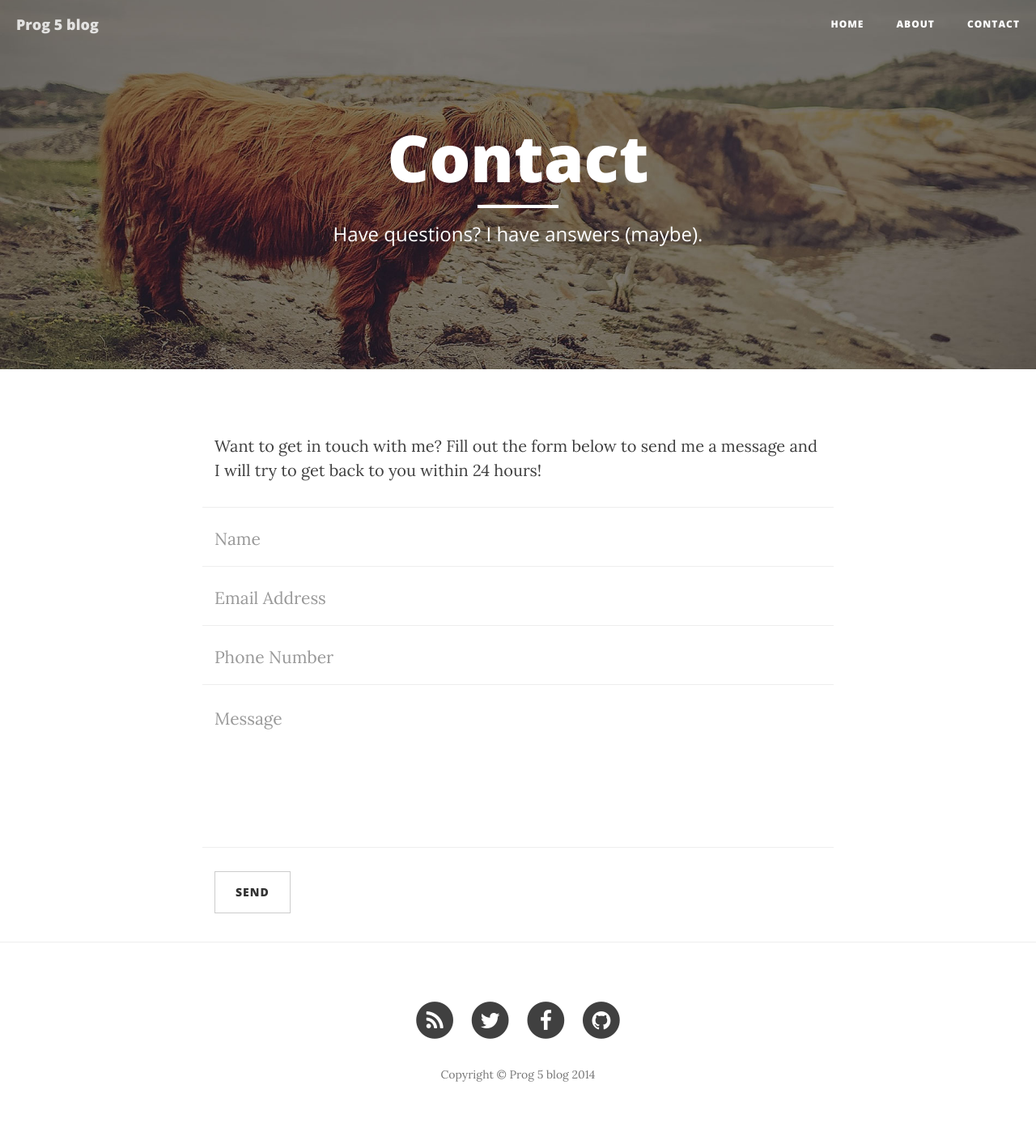
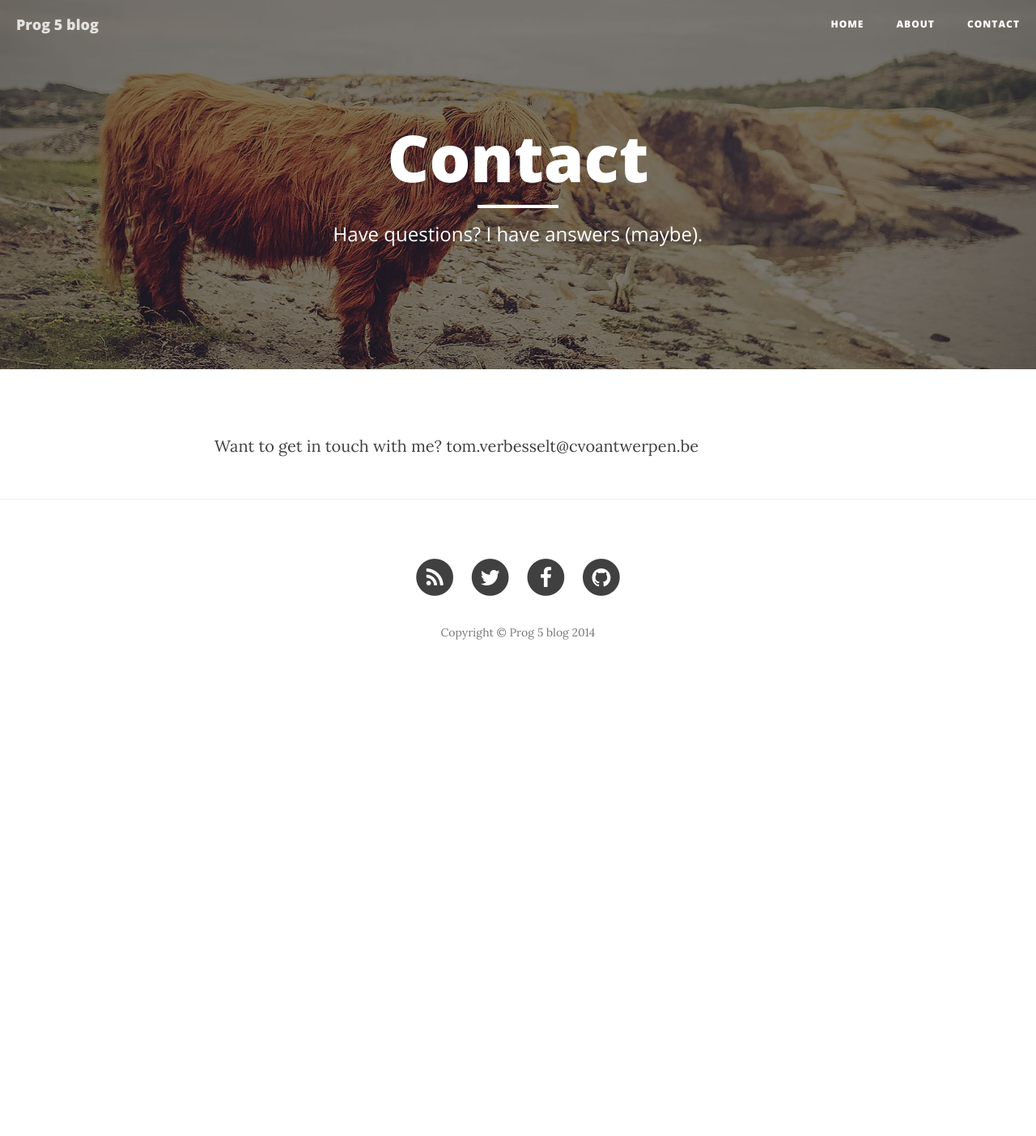
Before and after one commit to tverbesselt/prog5, a Jekyll site: the page built from contact.html, in a window 1280 px wide. Shown: the whole page at 81% size. Built offline with Jekyll 4.4.1, drawn with Linux system fonts in a browser that asks for light colours; nearby versions of some CDN libraries; after the commit the page ends 900 px from its top, so only the background shows below that.

```diff
--- a/contact.html
+++ b/contact.html
@@ -5,44 +5,4 @@ description: "Have questions? I have answers (maybe)."
 header-img: "/img/contact-bg.jpg"
 ---
 
-<p>Want to get in touch with me? Fill out the form below to send me a message and I will try to get back to you within 24 hours!</p>
-<!-- Contact Form - Enter your email address on line 19 of the mail/contact_me.php file to make this form work. -->
-<!-- WARNING: Some web hosts do not allow emails to be sent through forms to common mail hosts like Gmail or Yahoo. It's recommended that you use a private domain email address! -->
-<!-- NOTE: To use the contact form, your site must be on a live web host with PHP! The form will not work locally! -->
-<form name="sentMessage" id="contactForm" novalidate>
-    <div class="row control-group">
-        <div class="form-group col-xs-12 floating-label-form-group controls">
-            <label>Name</label>
-            <input type="text" class="form-control" placeholder="Name" id="name" required data-validation-required-message="Please enter your name.">
-            <p class="help-block text-danger"></p>
-        </div>
-    </div>
-    <div class="row control-group">
-        <div class="form-group col-xs-12 floating-label-form-group controls">
-            <label>Email Address</label>
-            <input type="email" class="form-control" placeholder="Email Address" id="email" required data-validation-required-message="Please enter your email address.">
-            <p class="help-block text-danger"></p>
-        </div>
-    </div>
-    <div class="row control-group">
-        <div class="form-group col-xs-12 floating-label-form-group controls">
-            <label>Phone Number</label>
-            <input type="tel" class="form-control" placeholder="Phone Number" id="phone" required data-validation-required-message="Please enter your phone number.">
-            <p class="help-block text-danger"></p>
-        </div>
-    </div>
-    <div class="row control-group">
-        <div class="form-group col-xs-12 floating-label-form-group controls">
-            <label>Message</label>
-            <textarea rows="5" class="form-control" placeholder="Message" id="message" required data-validation-required-message="Please enter a message."></textarea>
-            <p class="help-block text-danger"></p>
-        </div>
-    </div>
-    <br>
-    <div id="success"></div>
-    <div class="row">
-        <div class="form-group col-xs-12">
-            <button type="submit" class="btn btn-default">Send</button>
-        </div>
-    </div>
-</form>
+<p>Want to get in touch with me? tom.verbesselt@cvoantwerpen.be</p>
--- a/package.json
+++ b/package.json
@@ -1,9 +1,9 @@
 {
-    "name": "clean-blog",
-    "title": "Clean Blog",
+    "name": "CVO Antwerpen ",
+    "title": "Programmeren 5 blog",
     "version": "1.0.0",
     "homepage": "http://startbootstrap.com",
-    "author": "Start Bootstrap",
+    "author": "Tom Verbesselt",
     "license": {
         "type": "Apache 2.0",
         "url": "https://github.com/IronSummitMedia/startbootstrap/blob/gh-pages/LICENSE"
```
Also changed, not shown: about.html (+2 -6 lines).
